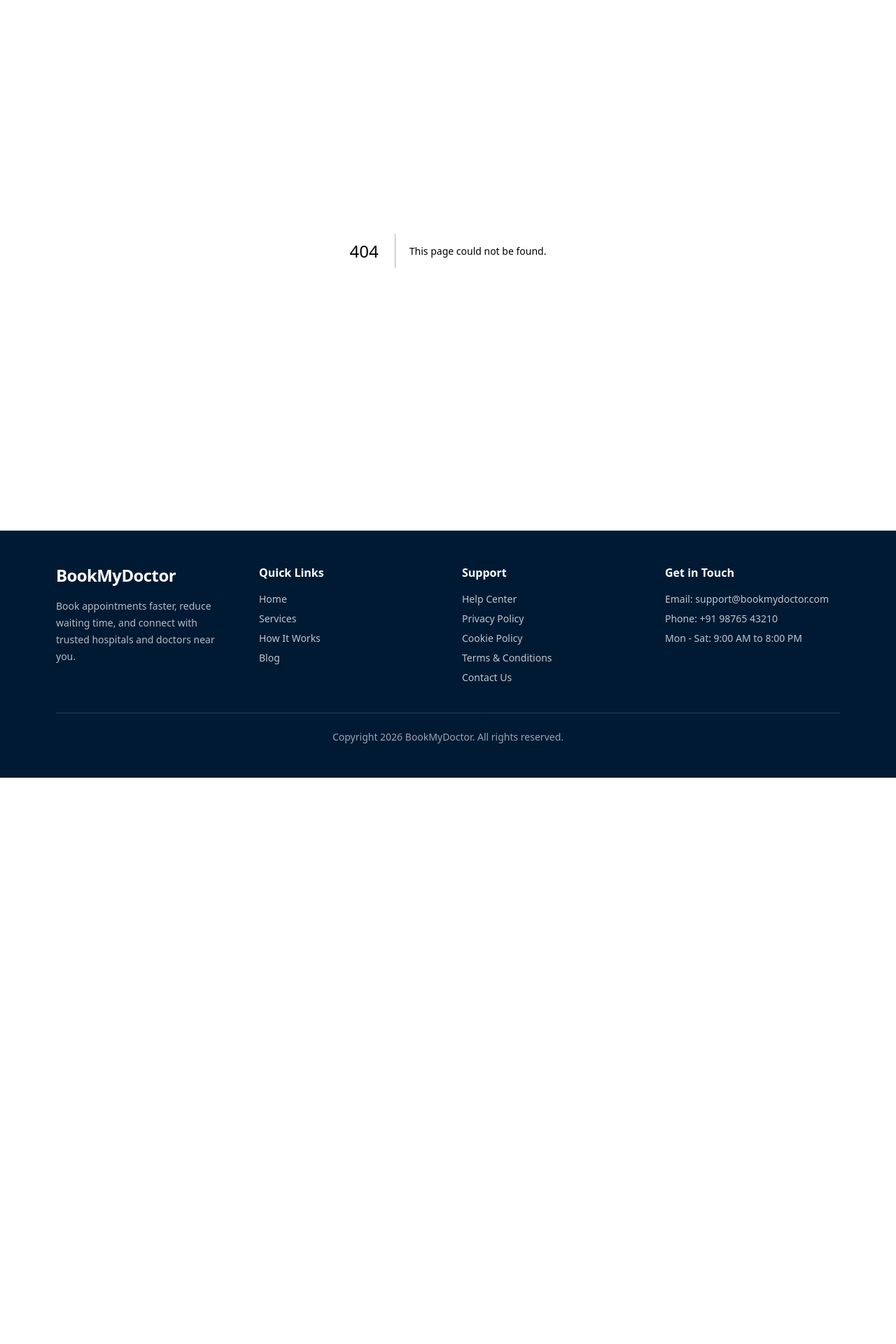
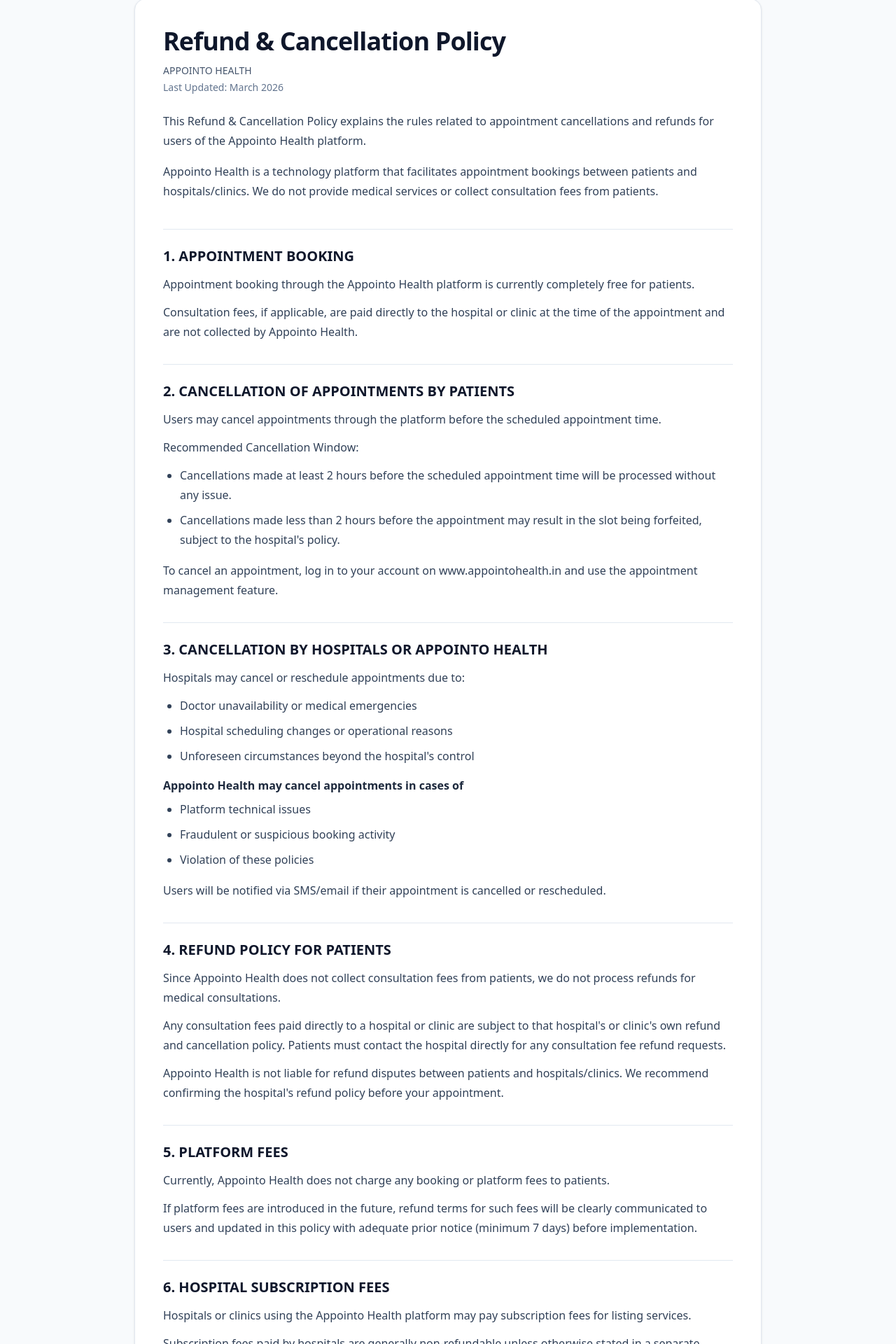
Before and after one commit to Altusd2d/appointoHealth, a Next.js app: page /refund-policy in a window 1280 px wide. Before the commit this address had no page. Shown: the part 122-2042 px from the top of the page at 70% size. Before the commit the page ends 1233 px from the top, so only its background shows below. Built offline with nearby package versions, Linux system fonts and the light colour scheme.

Commit message:
refund policy

```diff
--- /dev/null
+++ b/src/app/refund-policy/page.tsx
@@ -0,0 +1,173 @@
+import type { Metadata } from "next";
+
+export const metadata: Metadata = {
+  title: "Refund & Cancellation Policy | BookMyDoctor",
+  description: "Refund and cancellation policy for Appointo Health and BookMyDoctor users.",
+};
+
+const sections = [
+  {
+    title: "1. APPOINTMENT BOOKING",
+    paragraphs: [
+      "Appointment booking through the Appointo Health platform is currently completely free for patients.",
+      "Consultation fees, if applicable, are paid directly to the hospital or clinic at the time of the appointment and are not collected by Appointo Health.",
+    ],
+  },
+  {
+    title: "2. CANCELLATION OF APPOINTMENTS BY PATIENTS",
+    paragraphs: [
+      "Users may cancel appointments through the platform before the scheduled appointment time.",
+      "Recommended Cancellation Window:",
+    ],
+    items: [
+      "Cancellations made at least 2 hours before the scheduled appointment time will be processed without any issue.",
+      "Cancellations made less than 2 hours before the appointment may result in the slot being forfeited, subject to the hospital's policy.",
+    ],
+    note: "To cancel an appointment, log in to your account on www.appointohealth.in and use the appointment management feature.",
+  },
+  {
+    title: "3. CANCELLATION BY HOSPITALS OR APPOINTO HEALTH",
+    paragraphs: ["Hospitals may cancel or reschedule appointments due to:"],
+    items: [
+      "Doctor unavailability or medical emergencies",
+      "Hospital scheduling changes or operational reasons",
+      "Unforeseen circumstances beyond the hospital's control",
+    ],
+    groups: [
+      {
+        heading: "Appointo Health may cancel appointments in cases of",
+        items: [
+          "Platform technical issues",
+          "Fraudulent or suspicious booking activity",
+          "Violation of these policies",
+        ],
+      },
+    ],
+    note: "Users will be notified via SMS/email if their appointment is cancelled or rescheduled.",
+  },
+  {
+    title: "4. REFUND POLICY FOR PATIENTS",
+    paragraphs: [
+      "Since Appointo Health does not collect consultation fees from patients, we do not process refunds for medical consultations.",
+      "Any consultation fees paid directly to a hospital or clinic are subject to that hospital's or clinic's own refund and cancellation policy. Patients must contact the hospital directly for any consultation fee refund requests.",
+      "Appointo Health is not liable for refund disputes between patients and hospitals/clinics. We recommend confirming the hospital's refund policy before your appointment.",
+    ],
+  },
+  {
+    title: "5. PLATFORM FEES",
+    paragraphs: [
+      "Currently, Appointo Health does not charge any booking or platform fees to patients.",
+      "If platform fees are introduced in the future, refund terms for such fees will be clearly communicated to users and updated in this policy with adequate prior notice (minimum 7 days) before implementation.",
+    ],
+  },
+  {
+    title: "6. HOSPITAL SUBSCRIPTION FEES",
+    paragraphs: [
+      "Hospitals or clinics using the Appointo Health platform may pay subscription fees for listing services.",
+      "Subscription fees paid by hospitals are generally non-refundable unless otherwise stated in a separate written agreement between Appointo Health and the hospital.",
+      "Disputes regarding hospital subscription fee refunds will be handled on a case-by-case basis as per the applicable agreement.",
+    ],
+  },
+  {
+    title: "7. NON-REFUNDABLE SITUATIONS",
+    paragraphs: ["Refunds (if applicable in future) will not be applicable in cases including but not limited to:"],
+    items: [
+      "Missed appointments (no-shows) by the patient",
+      "Late cancellations (within 2 hours of the appointment time)",
+      "Appointments cancelled due to violation of platform policies",
+      "Cases governed by the hospital's own refund policy",
+    ],
+  },
+  {
+    title: "8. CONSUMER RIGHTS",
+    paragraphs: [
+      "Nothing in this policy shall limit or exclude any rights you may have as a consumer under the Consumer Protection Act, 2019 and applicable Indian consumer protection laws.",
+    ],
+  },
+  {
+    title: "9. CHANGES TO THIS POLICY",
+    paragraphs: [
+      "Appointo Health reserves the right to update or modify this Refund & Cancellation Policy at any time. Updated versions will be published on the website with the revised \"Last Updated\" date. Significant changes will be communicated via email or platform notification.",
+    ],
+  },
+  {
+    title: "10. CONTACT INFORMATION",
+    contact: [
+      "Company Name: Appointo Health",
+      "Website: www.appointohealth.in",
+      "Email: support@appointohealth.in",
+      "Phone: +91 XXXXX XXXXX [Please update with actual number]",
+    ],
+  },
+  {
+    title: "11. ACKNOWLEDGEMENT",
+    paragraphs: [
+      "By using the Appointo Health platform, users acknowledge that they have read and understood this Refund & Cancellation Policy and agree to abide by its terms.",
+    ],
+  },
+];
+
+export default function RefundPolicyPage() {
+  return (
+    <main className="min-h-screen bg-slate-50 px-4 py-10 sm:px-6 lg:px-8">
+      <div className="mx-auto w-full max-w-4xl rounded-2xl border border-slate-200 bg-white p-6 shadow-sm sm:p-10">
+        <h1 className="text-3xl font-bold tracking-tight text-slate-900 sm:text-4xl">Refund &amp; Cancellation Policy</h1>
+        <p className="mt-3 text-sm font-medium text-slate-600">APPOINTO HEALTH</p>
+        <p className="mt-1 text-sm text-slate-500">Last Updated: March 2026</p>
+
+        <p className="mt-6 text-base leading-7 text-slate-700">
+          This Refund &amp; Cancellation Policy explains the rules related to appointment cancellations and refunds for users of
+          the Appointo Health platform.
+        </p>
+        <p className="mt-4 text-base leading-7 text-slate-700">
+          Appointo Health is a technology platform that facilitates appointment bookings between patients and
+          hospitals/clinics. We do not provide medical services or collect consultation fees from patients.
+        </p>
+
+        <div className="mt-10 space-y-8">
+          {sections.map((section) => (
+            <section key={section.title} className="border-t border-slate-200 pt-6">
+              <h2 className="text-xl font-semibold text-slate-900">{section.title}</h2>
+
+              {section.paragraphs?.map((paragraph) => (
+                <p key={paragraph} className="mt-3 text-base leading-7 text-slate-700">
+                  {paragraph}
+                </p>
+              ))}
+
+              {section.items?.length ? (
+                <ul className="mt-3 list-disc space-y-2 pl-6 text-base leading-7 text-slate-700">
+                  {section.items.map((item) => (
+                    <li key={item}>{item}</li>
+                  ))}
+                </ul>
+              ) : null}
+
+              {section.groups?.map((group) => (
+                <div key={group.heading} className="mt-4">
+                  <h3 className="text-base font-semibold text-slate-800">{group.heading}</h3>
+                  <ul className="mt-2 list-disc space-y-2 pl-6 text-base leading-7 text-slate-700">
+                    {group.items.map((item) => (
+                      <li key={item}>{item}</li>
+                    ))}
+                  </ul>
+                  {group.note ? <p className="mt-2 text-base leading-7 text-slate-700">{group.note}</p> : null}
+                </div>
+              ))}
+
+              {section.contact?.length ? (
+                <div className="mt-4 space-y-2 text-base leading-7 text-slate-700">
+                  {section.contact.map((line) => (
+                    <p key={line}>{line}</p>
+                  ))}
+                </div>
+              ) : null}
+
+              {section.note ? <p className="mt-4 text-base leading-7 text-slate-700">{section.note}</p> : null}
+            </section>
+          ))}
+        </div>
+      </div>
+    </main>
+  );
+}
--- a/src/components/footer/footer.tsx
+++ b/src/components/footer/footer.tsx
@@ -65,6 +65,11 @@
                 </Link>
               </li>
               <li>
+                <Link href="/refund-policy" className="transition hover:text-white">
+                  Refund Policy
+                </Link>
+              </li>
+              <li>
                 <Link href="#" className="transition hover:text-white">
                   Contact Us
                 </Link>
```
